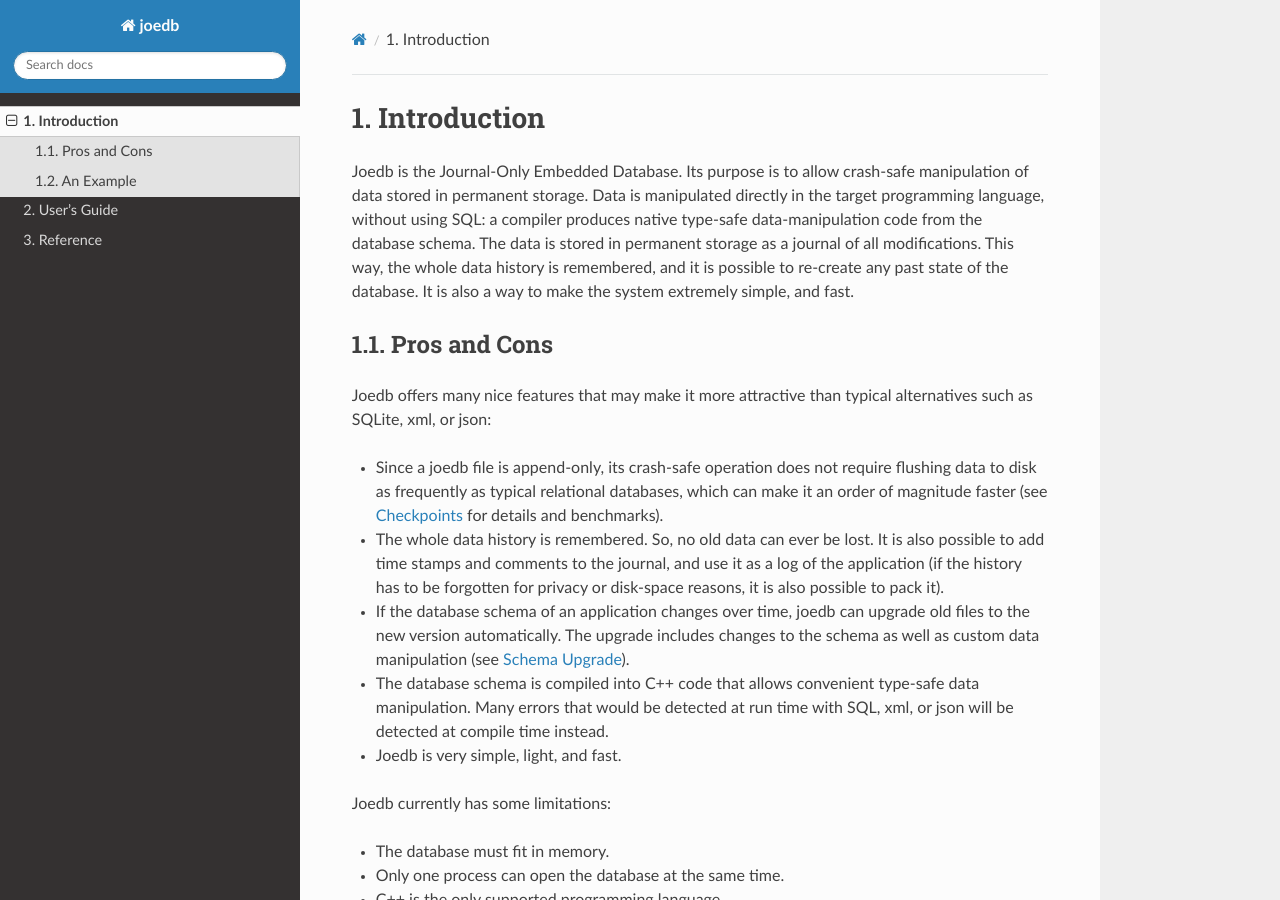
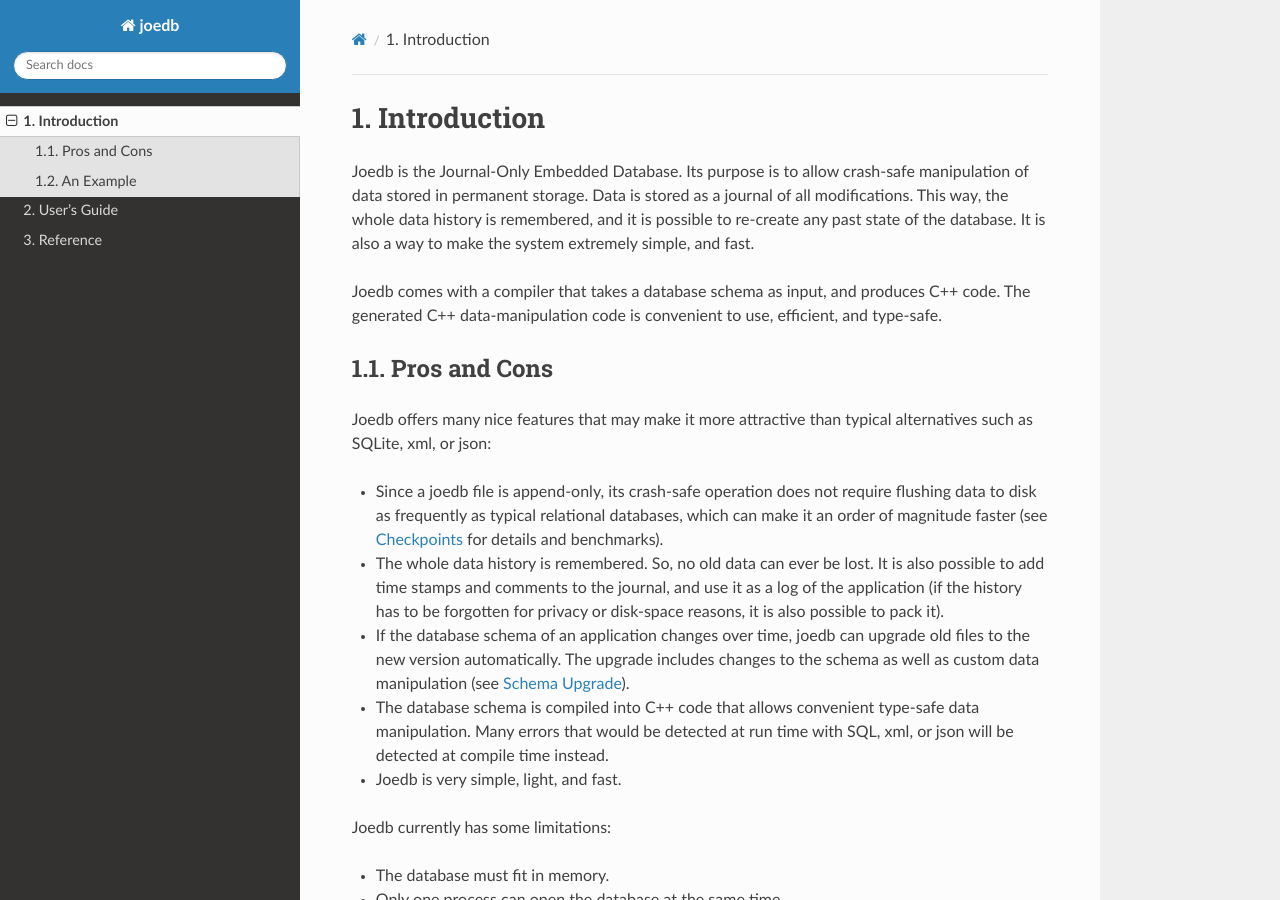
Before and after one commit to Remi-Coulom/joedb, a Sphinx documentation site: the page built from doc/source/intro.rst, in a window 1280 px wide and 900 px high. Built offline with Sphinx 7.4.7 and the Read the Docs theme 2.0.0, drawn with Linux system fonts in a browser that asks for light colours; formulas are drawn with MathJax 3.

Commit message:
Improved documentation intro.

```diff
--- a/README.rst
+++ b/README.rst
@@ -1,6 +1,8 @@
 Joedb
 =====
 
-Joedb is the Journal-Only Embedded Database. Its purpose is to allow crash-safe manipulation of data stored in permanent storage. Data is manipulated directly in the target programming language, without using SQL: a compiler produces native type-safe data-manipulation code from the database schema. The data is stored in permanent storage as a journal of all modifications. This way, the whole data history is remembered, and it is possible to re-create any past state of the database. It is also a way to make the system extremely simple, and fast.
+Joedb is the Journal-Only Embedded Database. Its purpose is to allow crash-safe manipulation of data stored in permanent storage. Data is stored as a journal of all modifications. This way, the whole data history is remembered, and it is possible to re-create any past state of the database. It is also a way to make the system extremely simple, and fast.
+
+Joedb comes with a compiler that takes a database schema as input, and produces C++ code. The generated C++ data-manipulation code is convenient to use, efficient, and type-safe.
 
 For more information, please take at a look at the _`documentation https://www.remi-coulom.fr/joedb/intro.html`.
--- a/doc/source/intro.rst
+++ b/doc/source/intro.rst
@@ -1,7 +1,10 @@
 Introduction
 ============
 
-Joedb is the Journal-Only Embedded Database. Its purpose is to allow crash-safe manipulation of data stored in permanent storage. Data is manipulated directly in the target programming language, without using SQL: a compiler produces native type-safe data-manipulation code from the database schema. The data is stored in permanent storage as a journal of all modifications. This way, the whole data history is remembered, and it is possible to re-create any past state of the database. It is also a way to make the system extremely simple, and fast.
+Joedb is the Journal-Only Embedded Database. Its purpose is to allow crash-safe manipulation of data stored in permanent storage. Data is stored as a journal of all modifications. This way, the whole data history is remembered, and it is possible to re-create any past state of the database. It is also a way to make the system extremely simple, and fast.
+
+Joedb comes with a compiler that takes a database schema as input, and produces C++ code. The generated C++ data-manipulation code is convenient to use, efficient, and type-safe.
+
 
 Pros and Cons
 -------------
```
